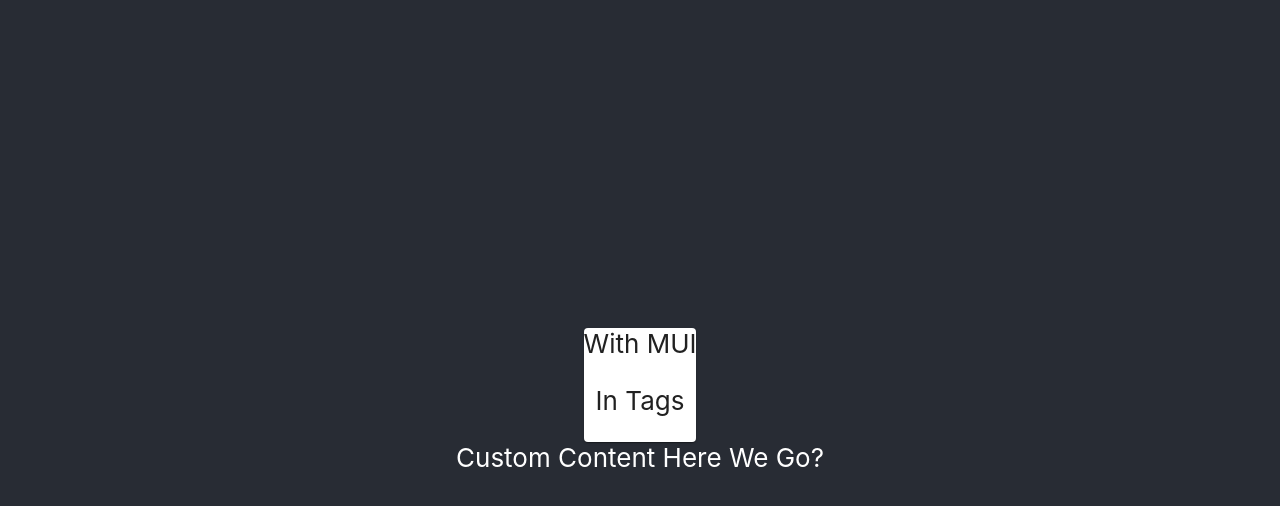
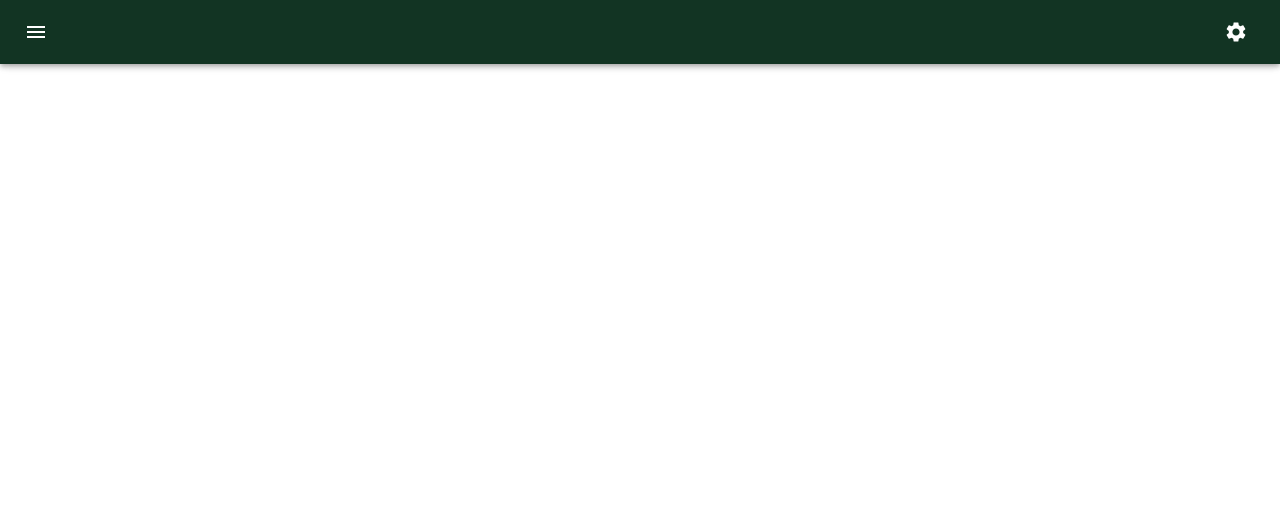
Before and after one commit to OverCry/Reader, a React (Create React App) app: page / in a window 1280 px wide. Shown: the top 506 px of the page. Built offline with nearby package versions, Linux system fonts and the light colour scheme.

Commit message:
Start trying base paths

```diff
--- a/package.json
+++ b/package.json
@@ -6,7 +6,8 @@
   "dependencies": {
     "@emotion/react": "^11.13.3",
     "@emotion/styled": "^11.13.0",
-    "@mui/material": "^6.0.2",
+    "@mui/icons-material": "^6.1.1",
+    "@mui/material": "^6.1.1",
     "@testing-library/jest-dom": "^5.17.0",
     "@testing-library/react": "^13.4.0",
     "@testing-library/user-event": "^13.5.0",
@@ -17,7 +18,6 @@
     "react": "^18.2.0",
     "react-dom": "^18.2.0",
     "react-scripts": "5.0.1",
-    "typescript": "^4.9.5",
     "web-vitals": "^2.1.4"
   },
   "scripts": {
@@ -68,6 +68,7 @@
     "jest": "^27.5.1",
     "lint-staged": "^15.2.10",
     "prettier": "^3.3.3",
+    "typescript": "^5.6.2",
     "typescript-eslint": "^8.4.0"
   }
 }
--- a/src/App.css
+++ /dev/null
@@ -1,38 +0,0 @@
-.App {
-  text-align: center;
-}
-
-.App-logo {
-  height: 40vmin;
-  pointer-events: none;
-}
-
-@media (prefers-reduced-motion: no-preference) {
-  .App-logo {
-    animation: App-logo-spin infinite 20s linear;
-  }
-}
-
-.App-header {
-  background-color: #282c34;
-  min-height: 100vh;
-  display: flex;
-  flex-direction: column;
-  align-items: center;
-  justify-content: center;
-  font-size: calc(10px + 2vmin);
-  color: white;
-}
-
-.App-link {
-  color: #61dafb;
-}
-
-@keyframes App-logo-spin {
-  from {
-    transform: rotate(0deg);
-  }
-  to {
-    transform: rotate(360deg);
-  }
-}
--- a/src/App.tsx
+++ b/src/App.tsx
@@ -1,14 +1,21 @@
-import { Card } from '@mui/material';
-import './App.css';
 import React, { useState } from 'react'; //needed otherwise eslint complains
 import DirectoryContext from './AppContext/Provider/DirectoryContext';
+import Settings from './components/Settings';
+import MenuIcon from '@mui/icons-material/Menu';
+import SettingsIcon from '@mui/icons-material/Settings';
+import { AppBar, IconButton, ThemeProvider, Toolbar, Typography } from '@mui/material';
+import { theme } from './Theme/muiTheme';
 
 function App() {
   const [openNav, setOpenNav] = useState<boolean>(false);
 
+  const triggerDrawer = () => {
+    setOpenNav(!openNav);
+  };
+
   return (
     <div className='App'>
-      <header className='App-header'>
+      <ThemeProvider theme={theme}>
         <DirectoryContext.Provider
           value={{
             page: 0,
@@ -16,13 +23,26 @@
             setOpenNav,
           }}
         >
-          <Card>
-            With MUI
-            <p>In Tags</p>
-          </Card>
-          Custom Content Here We Go?
+          <AppBar position='fixed' color='primary' sx={{ bottom: 'auto', top: 0 }}>
+            {/* <AppBar position='fixed' color='primary' sx={{ top: 'auto', bottom: 0 }}> */}
+
+            <Toolbar>
+              <IconButton size='large' edge='start' color='inherit' aria-label='menu' sx={{ mr: 2 }}>
+                <MenuIcon onClick={triggerDrawer} />
+              </IconButton>
+              <Typography variant='h6' component='div' sx={{ flexGrow: 1 }}></Typography>
+              <IconButton color='inherit' key={'Settings'}>
+                <SettingsIcon />
+              </IconButton>
+            </Toolbar>
+          </AppBar>
+          {/* Creater Header */}
+          {/* <div style={{ minHeight: '100vh', backgroundColor: 'red' }}></div>
+          <div style={{ minHeight: '100vh', backgroundColor: 'blue' }}></div> */}
+
+          <Settings />
         </DirectoryContext.Provider>
-      </header>
+      </ThemeProvider>
     </div>
   );
 }
--- a/src/AppContext/LocalStorage/localStorage.ts
+++ b/src/AppContext/LocalStorage/localStorage.ts
@@ -6,3 +6,7 @@
 export const cleanAll = () => {
   localStorage.clear();
 };
+
+export const setLastDirectory = (path: string) => {
+  localStorage.setItem('Directory', path);
+};
--- a/src/AppContext/Provider/DirectoryContext.tsx
+++ b/src/AppContext/Provider/DirectoryContext.tsx
@@ -1,15 +1,22 @@
+// import IsMobile from '@GenericFunctions';
 import { createContext, Dispatch, SetStateAction } from 'react'; // Dispatch, SetStateAction
+
+// const [isMobile, isLandscape] = IsMobile()
 
 interface DirectoryContextInterface {
   page: number;
   openNav: boolean;
   setOpenNav: Dispatch<SetStateAction<boolean>> | undefined;
+  mobile?: boolean;
+  landscape?: boolean;
 }
 
 export const DirectoryContext = createContext<DirectoryContextInterface>({
   page: 0,
   openNav: false,
   setOpenNav: undefined,
+  mobile: false, //isMobile,
+  landscape: false, //isLandscape
 });
 
 export default DirectoryContext;
--- /dev/null
+++ b/src/AppContext/Provider/index.tsx
@@ -0,0 +1 @@
+export * from './DirectoryContext';
--- /dev/null
+++ b/src/Theme/colours.ts
@@ -0,0 +1,3 @@
+export const darkModeColours = {
+  primary: '#0123213',
+};
--- /dev/null
+++ b/src/Theme/index.ts
@@ -0,0 +1,2 @@
+export * from './colours';
+export * from './muiTheme';
--- /dev/null
+++ b/src/Theme/muiTheme.ts
@@ -0,0 +1,14 @@
+import { createTheme } from '@mui/material';
+
+const theme = createTheme({
+  palette: {
+    primary: {
+      main: '#123423',
+    },
+    secondary: {
+      main: '#42442',
+    },
+  },
+});
+
+export { theme };
--- a/src/components/Settings.tsx
+++ b/src/components/Settings.tsx
@@ -1,6 +1,6 @@
+import DirectoryContext from '@MainContext';
 import { Drawer } from '@mui/material';
 import React, { useContext } from 'react';
-import DirectoryContext from '../AppContext/Provider/DirectoryContext';
 
 const Settings = () => {
   const { openNav, setOpenNav } = useContext(DirectoryContext);
@@ -22,7 +22,9 @@
         open: openNav,
         onClose: closeDraw,
       }}
-    ></Drawer>
+    >
+      wuzzup
+    </Drawer>
   );
 };
 
```
Also changed, not shown: tsconfig.json (+3 -8 lines), tsconfig.ui.base.json (added, +15 -0 lines), 1 other file (tests, documents, lock files or other folders).
